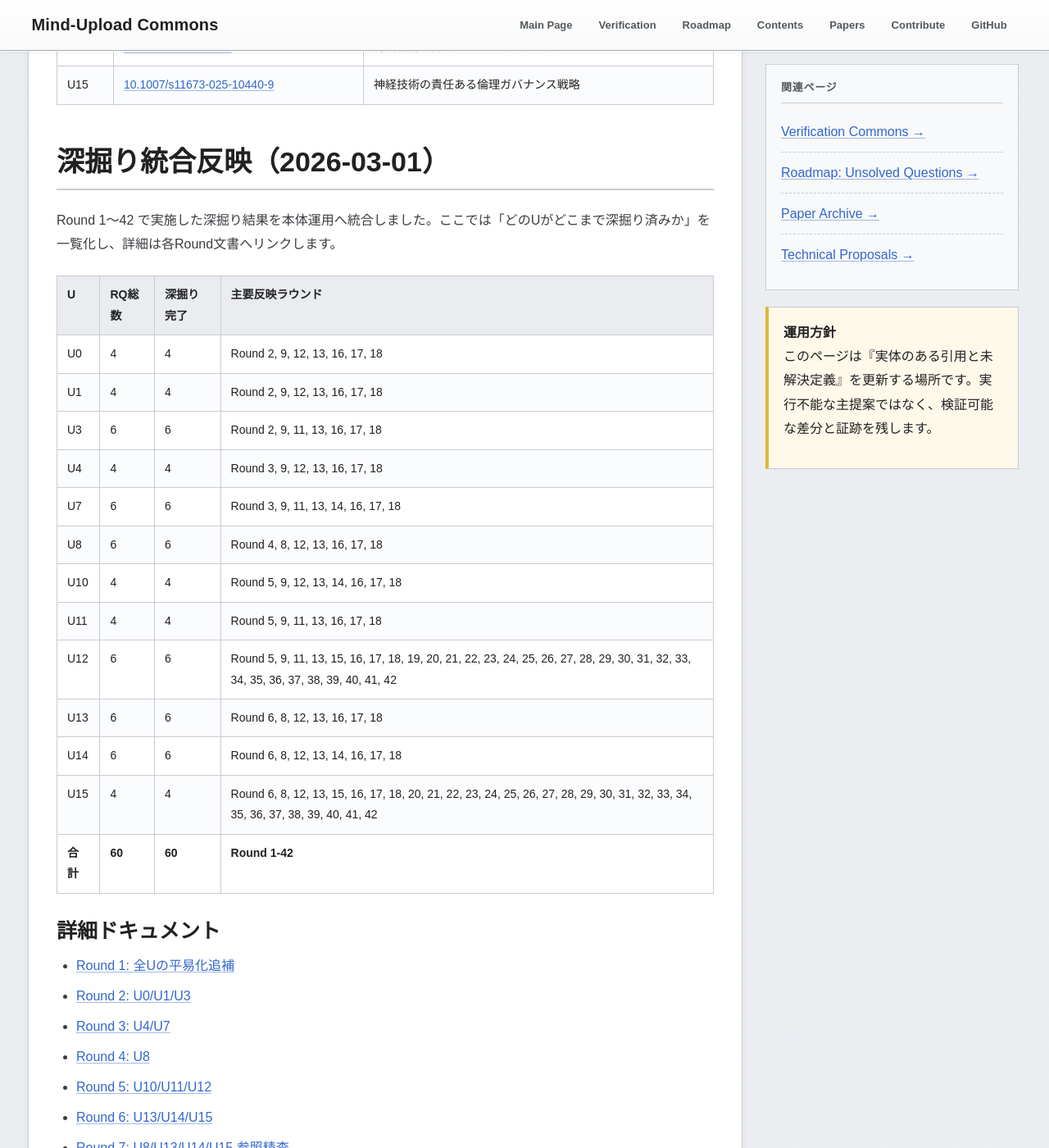
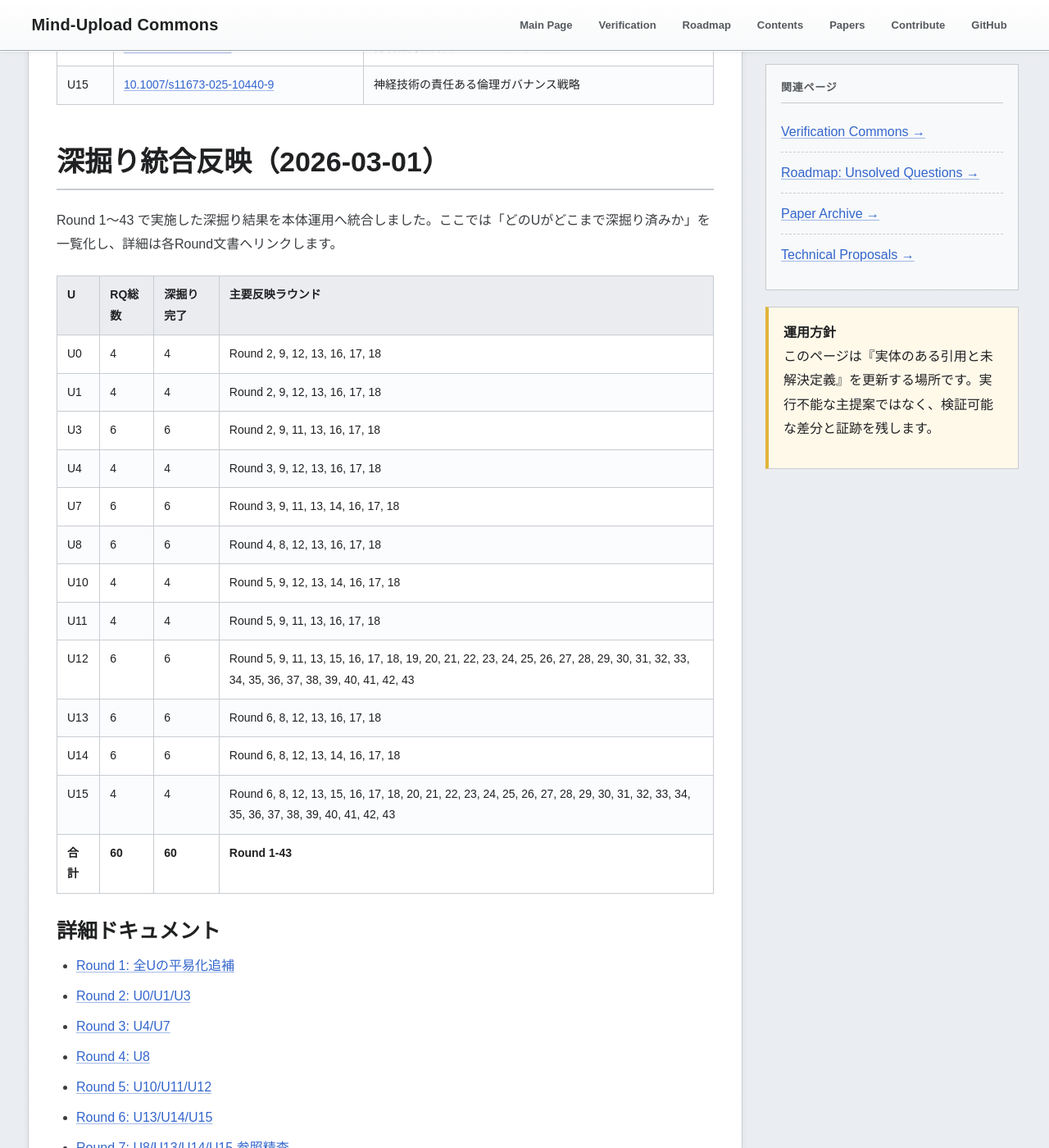
Before and after one commit to yasufumi-nakata/eegflow, a Jekyll site: the page built from research_harvest_50.md, in a window 1280 px wide and 1400 px high, scrolled down 6243 px. Shown: the whole window at 82% size. Built offline with Jekyll 4.4.1, drawn with Linux system fonts in a browser that asks for light colours; some of the changed text lies outside the part shown.

Commit message:
Add Round 43 acceptance gate checks and state transition ledger

```diff
--- a/research_harvest_50.md
+++ b/research_harvest_50.md
@@ -156,7 +156,7 @@
 <section class="section" id="deepening-integration-20260301">
 <h2 class="section-title">深掘り統合反映（2026-03-01）</h2>
 <p>
-Round 1〜42 で実施した深掘り結果を本体運用へ統合しました。ここでは「どのUがどこまで深掘り済みか」を一覧化し、詳細は各Round文書へリンクします。
+Round 1〜43 で実施した深掘り結果を本体運用へ統合しました。ここでは「どのUがどこまで深掘り済みか」を一覧化し、詳細は各Round文書へリンクします。
 </p>
 <table class="data-table">
 <thead><tr><th>U</th><th>RQ総数</th><th>深掘り完了</th><th>主要反映ラウンド</th></tr></thead><tbody>
@@ -168,11 +168,11 @@
 <tr><td>U8</td><td>6</td><td>6</td><td>Round 4, 8, 12, 13, 16, 17, 18</td></tr>
 <tr><td>U10</td><td>4</td><td>4</td><td>Round 5, 9, 12, 13, 14, 16, 17, 18</td></tr>
 <tr><td>U11</td><td>4</td><td>4</td><td>Round 5, 9, 11, 13, 16, 17, 18</td></tr>
-<tr><td>U12</td><td>6</td><td>6</td><td>Round 5, 9, 11, 13, 15, 16, 17, 18, 19, 20, 21, 22, 23, 24, 25, 26, 27, 28, 29, 30, 31, 32, 33, 34, 35, 36, 37, 38, 39, 40, 41, 42</td></tr>
+<tr><td>U12</td><td>6</td><td>6</td><td>Round 5, 9, 11, 13, 15, 16, 17, 18, 19, 20, 21, 22, 23, 24, 25, 26, 27, 28, 29, 30, 31, 32, 33, 34, 35, 36, 37, 38, 39, 40, 41, 42, 43</td></tr>
 <tr><td>U13</td><td>6</td><td>6</td><td>Round 6, 8, 12, 13, 16, 17, 18</td></tr>
 <tr><td>U14</td><td>6</td><td>6</td><td>Round 6, 8, 12, 13, 14, 16, 17, 18</td></tr>
-<tr><td>U15</td><td>4</td><td>4</td><td>Round 6, 8, 12, 13, 15, 16, 17, 18, 20, 21, 22, 23, 24, 25, 26, 27, 28, 29, 30, 31, 32, 33, 34, 35, 36, 37, 38, 39, 40, 41, 42</td></tr>
-<tr><td><strong>合計</strong></td><td><strong>60</strong></td><td><strong>60</strong></td><td><strong>Round 1-42</strong></td></tr>
+<tr><td>U15</td><td>4</td><td>4</td><td>Round 6, 8, 12, 13, 15, 16, 17, 18, 20, 21, 22, 23, 24, 25, 26, 27, 28, 29, 30, 31, 32, 33, 34, 35, 36, 37, 38, 39, 40, 41, 42, 43</td></tr>
+<tr><td><strong>合計</strong></td><td><strong>60</strong></td><td><strong>60</strong></td><td><strong>Round 1-43</strong></td></tr>
 </tbody></table>
 
 <h3>詳細ドキュメント</h3>
@@ -219,6 +219,7 @@
 <li><a href="research_deepening_round40_2026-03-01.html">Round 40: 監査バンドルマニフェストとreopenウォッチリストの固定</a></li>
 <li><a href="research_deepening_round41_2026-03-01.html">Round 41: ハンドオフ完了証跡と未解決キュー管理の固定</a></li>
 <li><a href="research_deepening_round42_2026-03-01.html">Round 42: 未解決キュー解消経路と追加証跡依頼ボードの固定</a></li>
+<li><a href="research_deepening_round43_2026-03-01.html">Round 43: 受入条件ゲート判定ログと状態遷移台帳の固定</a></li>
 </ul>
 
 <h3>整合性監査（証跡）</h3>
@@ -470,6 +471,12 @@
 Round 42 の未解決キュー解消経路と追加証跡依頼ボードの固定は
 <a href="automation/rq_regulation_resolution_path_round42_2026-03-01.csv" target="_blank">rq_regulation_resolution_path_round42_2026-03-01.csv</a>（問い別解消経路）と
 <a href="automation/rq_regulation_evidence_request_board_round42_2026-03-01.csv" target="_blank">rq_regulation_evidence_request_board_round42_2026-03-01.csv</a>（問い別追加証跡依頼ボード）
+に記録しています。
+</p>
+<p class="small">
+Round 43 の受入条件ゲート判定ログと状態遷移台帳の固定は
+<a href="automation/rq_regulation_acceptance_gate_check_round43_2026-03-01.csv" target="_blank">rq_regulation_acceptance_gate_check_round43_2026-03-01.csv</a>（問い別受入条件ゲート判定）と
+<a href="automation/rq_regulation_state_transition_ledger_round43_2026-03-01.csv" target="_blank">rq_regulation_state_transition_ledger_round43_2026-03-01.csv</a>（問い別状態遷移台帳）
 に記録しています。
 </p>
 </section>
```
Also changed, not shown: automation/rq_regulation_acceptance_gate_check_round43_2026-03-01.csv (added, +11 -0 lines), automation/rq_regulation_state_transition_ledger_round43_2026-03-01.csv (added, +11 -0 lines), research_deepening_continue_guide_2026-03-01.md (+6 -2 lines), research_deepening_round43_2026-03-01.md (added, +64 -0 lines).
